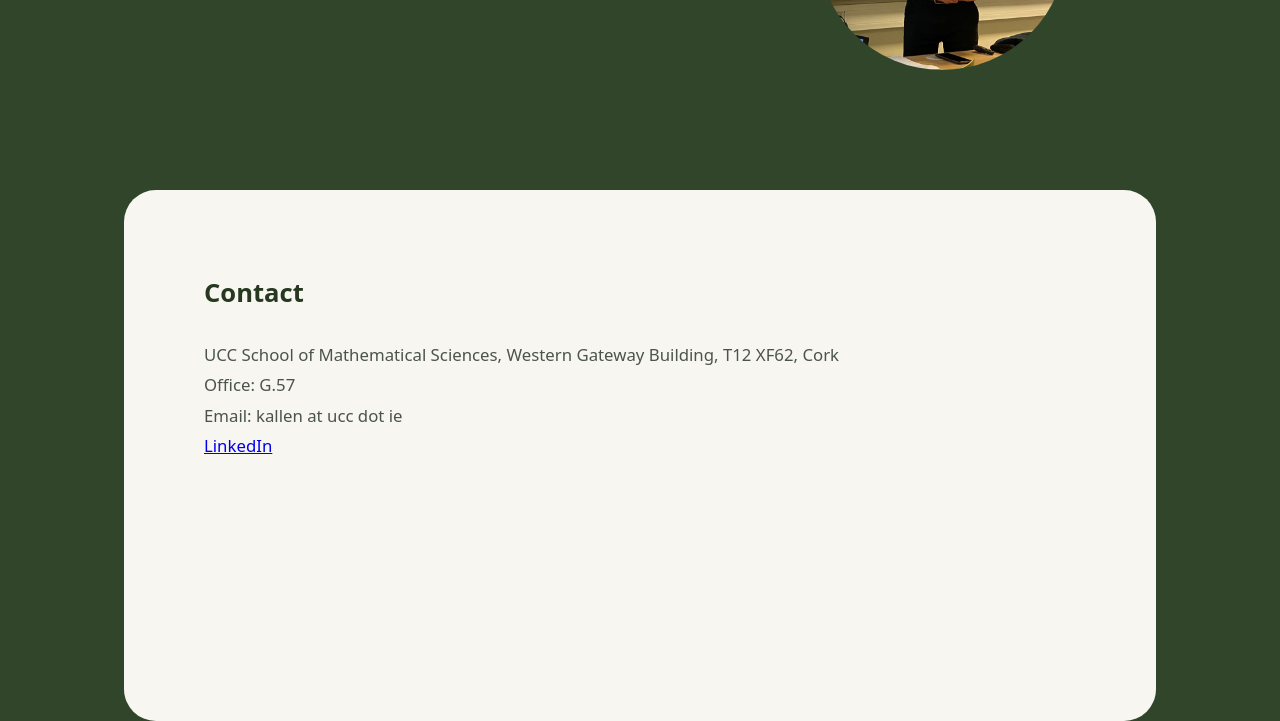
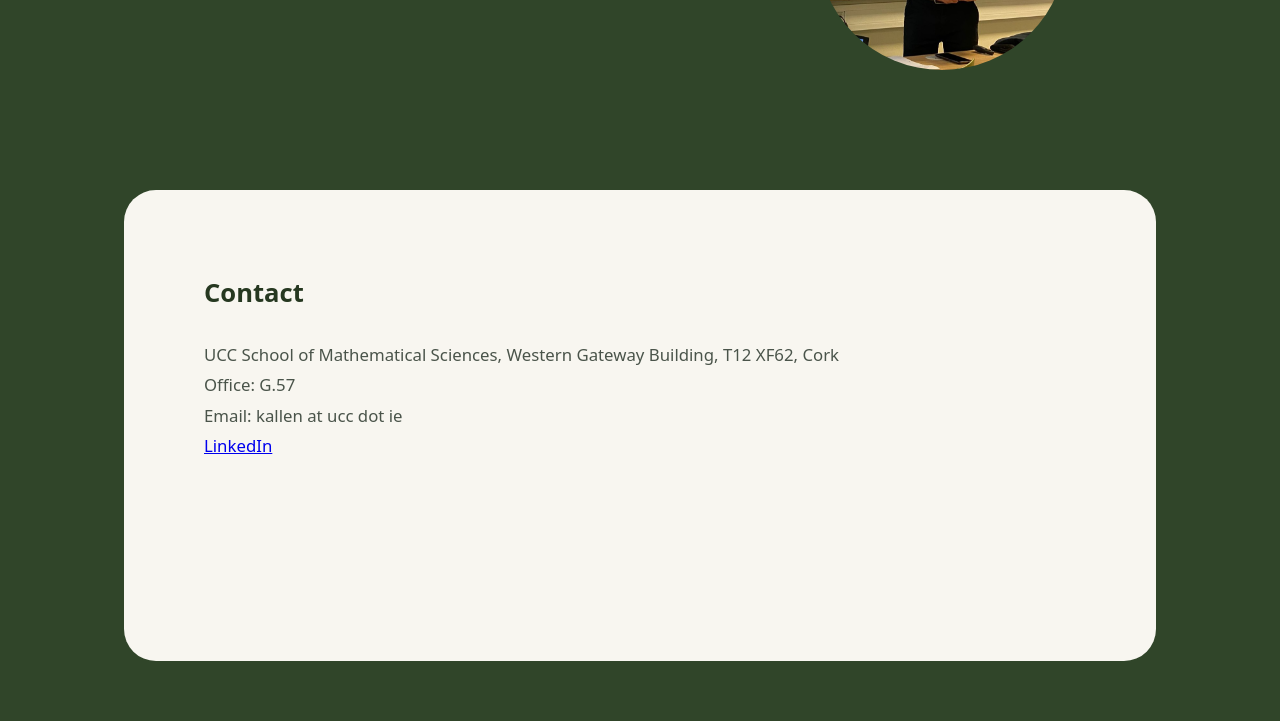
Before and after one commit to kevinallenmath/kevinallenmath.github.io, a plain HTML site: page Green Theme Page.html in a window 1280 px wide. Shown: the part 320-1041 px from the top of the page. After the commit the page ends 981 px from the top, so only its background shows below. Drawn offline with Linux system fonts and the light colour scheme.

Commit message:
still cleaning up

```diff
--- a/Green Theme Page.html
+++ b/Green Theme Page.html
@@ -131,7 +131,7 @@ nav a:hover {
 .paper {
     background: var(--paper);
     color: var(--ink);
-    padding: 80px 80px 140px;
+    padding: 80px 80px 80px;
     border-radius: 32px 32px 32px 32px;
 }
 
```
